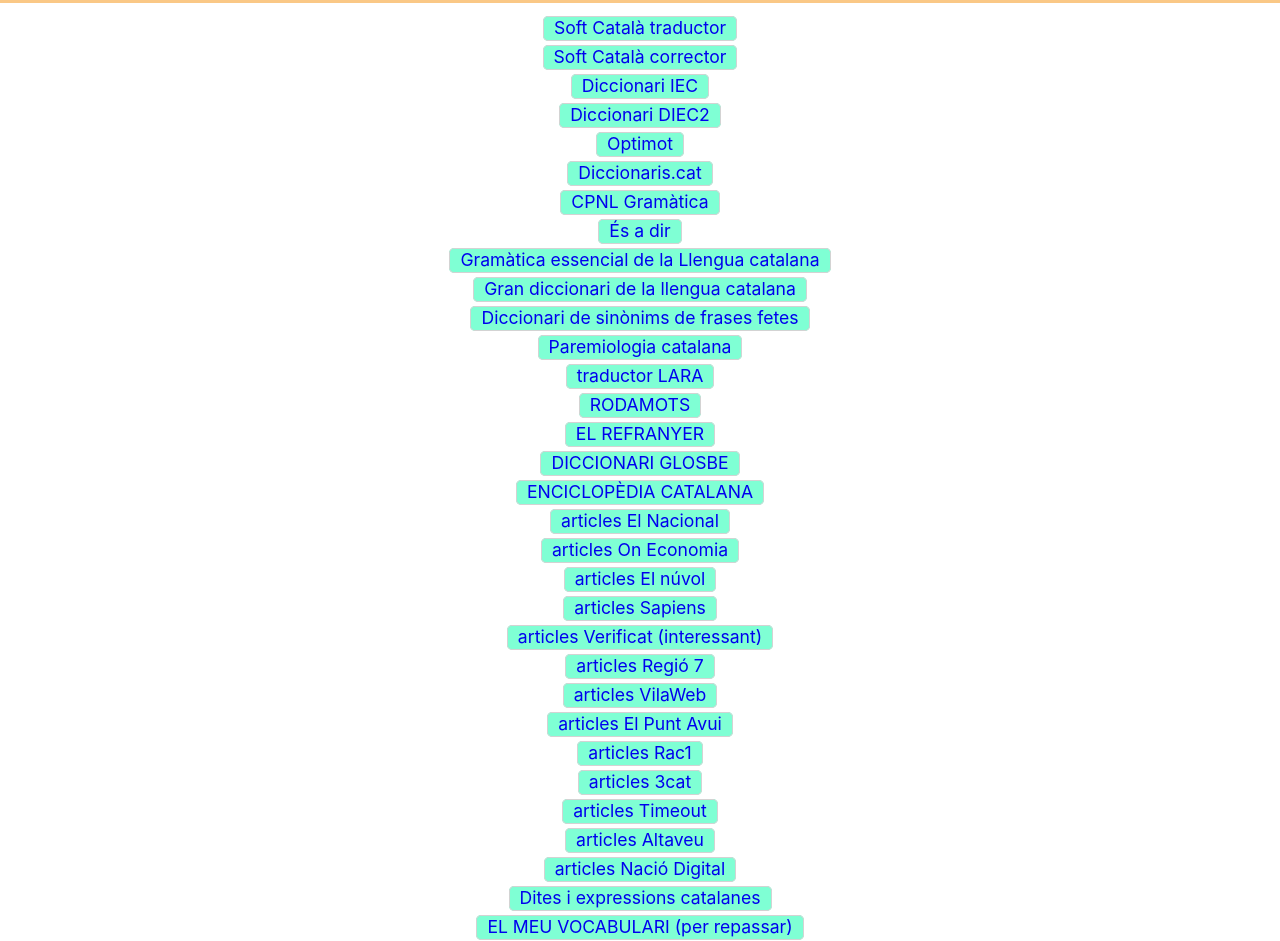
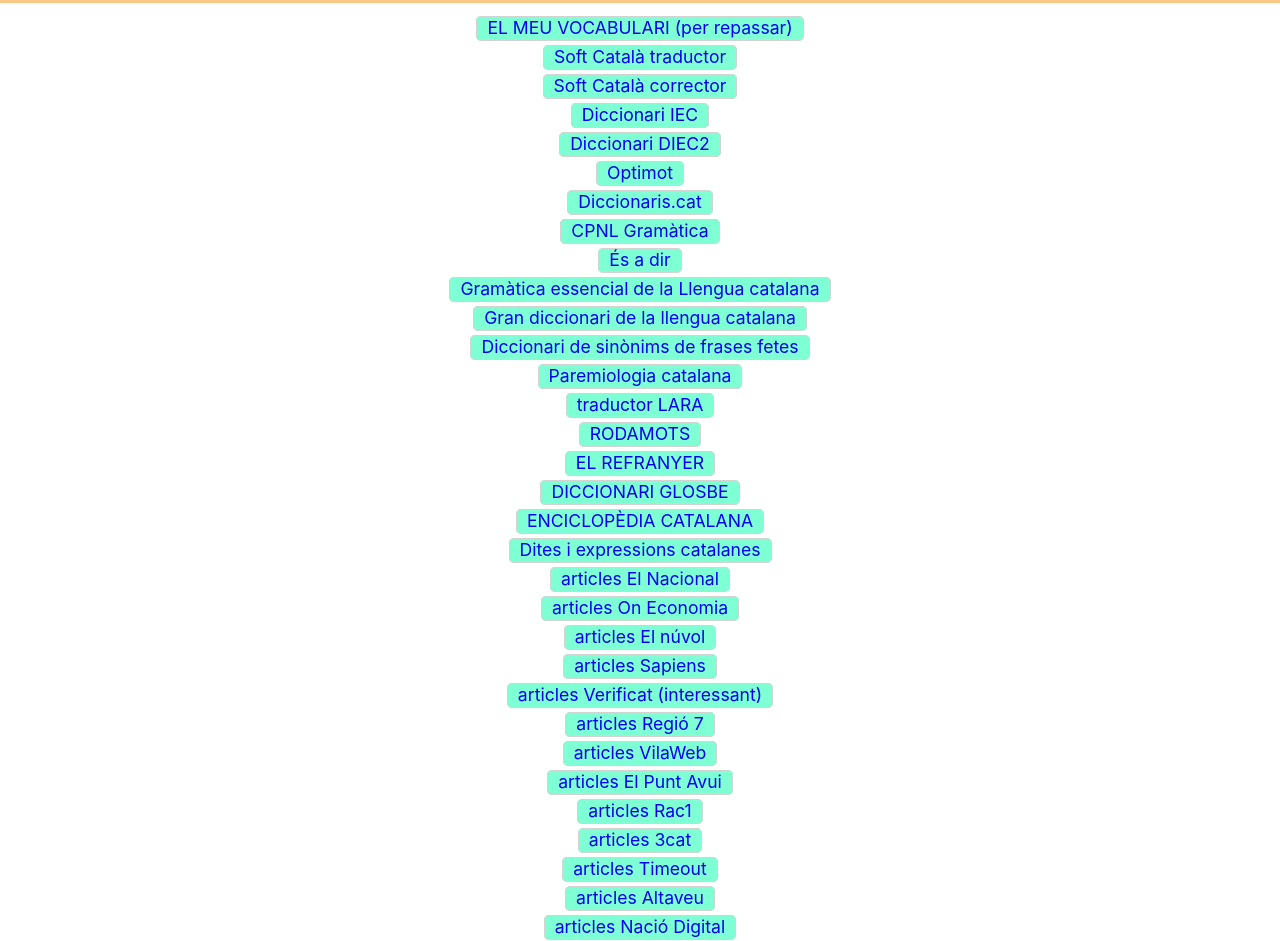
Before and after one commit to JosepConejero/my-links, a React (Create React App) app: page /catala-links in a window 1280 px wide. Shown: the part 47-988 px from the top of the page. Built offline with nearby package versions, Linux system fonts and the light colour scheme.

Commit message:
Changed order in catalan links

```diff
--- a/src/data/provisional-catala-links.ts
+++ b/src/data/provisional-catala-links.ts
@@ -2,6 +2,7 @@ import { MyLink } from "../react-app-env";
 
 export const provisionalCatalaLinks: MyLink[] = [
   // { address: "", linkName: "", order: 1, folder: "ROOT" },
+  { address: "https://docs.google.com/document/d/15U_EAByNlDlAUKvUZgfnmdbj2XkEsZrfMx9u2Sou8Zg/edit?tab=t.0", linkName: "EL MEU VOCABULARI (per repassar)", order: 1, folder: "ROOT" },
   { address: "https://www.softcatala.org/traductor/", linkName: "Soft Català traductor", order: 1, folder: "ROOT" },
   { address: "https://www.softcatala.org/corrector/", linkName: "Soft Català corrector", order: 1, folder: "ROOT" },
   { address: "https://dcvb.iec.cat/", linkName: "Diccionari IEC", order: 1, folder: "ROOT" },
@@ -19,6 +20,7 @@ export const provisionalCatalaLinks: MyLink[] = [
   { address: "https://elrefranyer.com/", linkName: "EL REFRANYER", order: 1, folder: "ROOT" },
   { address: "https://ca.glosbe.com/", linkName: "DICCIONARI GLOSBE", order: 1, folder: "ROOT" },
   { address: "https://www.enciclopedia.cat/", linkName: "ENCICLOPÈDIA CATALANA", order: 1, folder: "ROOT" },
+  { address: "https://elcatalacomcal.blogspot.com/2012/06/dites-i-expressions-catalanes-que-cal.html", linkName: "Dites i expressions catalanes", order: 1, folder: "ROOT" },
   { address: "https://www.elnacional.cat/", linkName: "articles El Nacional", order: 1, folder: "ROOT" },
   { address: "https://www.elnacional.cat/oneconomia/ca", linkName: "articles On Economia", order: 1, folder: "ROOT" },
   { address: "https://www.nuvol.com/", linkName: "articles El núvol", order: 1, folder: "ROOT" },
@@ -32,8 +34,6 @@ export const provisionalCatalaLinks: MyLink[] = [
   { address: "https://www.timeout.cat/", linkName: "articles Timeout", order: 1, folder: "ROOT" },
   { address: "https://www.altaveu.com/", linkName: "articles Altaveu", order: 1, folder: "ROOT" },
   { address: "https://naciodigital.cat/", linkName: "articles Nació Digital", order: 1, folder: "ROOT" },
-  { address: "https://elcatalacomcal.blogspot.com/2012/06/dites-i-expressions-catalanes-que-cal.html", linkName: "Dites i expressions catalanes", order: 1, folder: "ROOT" },
-  { address: "https://docs.google.com/document/d/15U_EAByNlDlAUKvUZgfnmdbj2XkEsZrfMx9u2Sou8Zg/edit?tab=t.0", linkName: "EL MEU VOCABULARI (per repassar)", order: 1, folder: "ROOT" },
 ];
 
 export default provisionalCatalaLinks;
```
